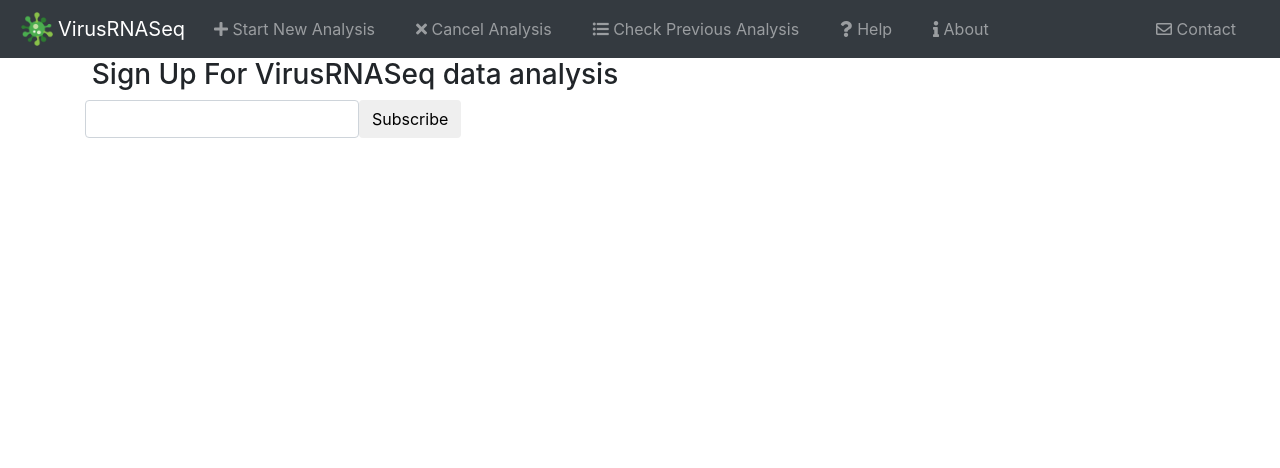
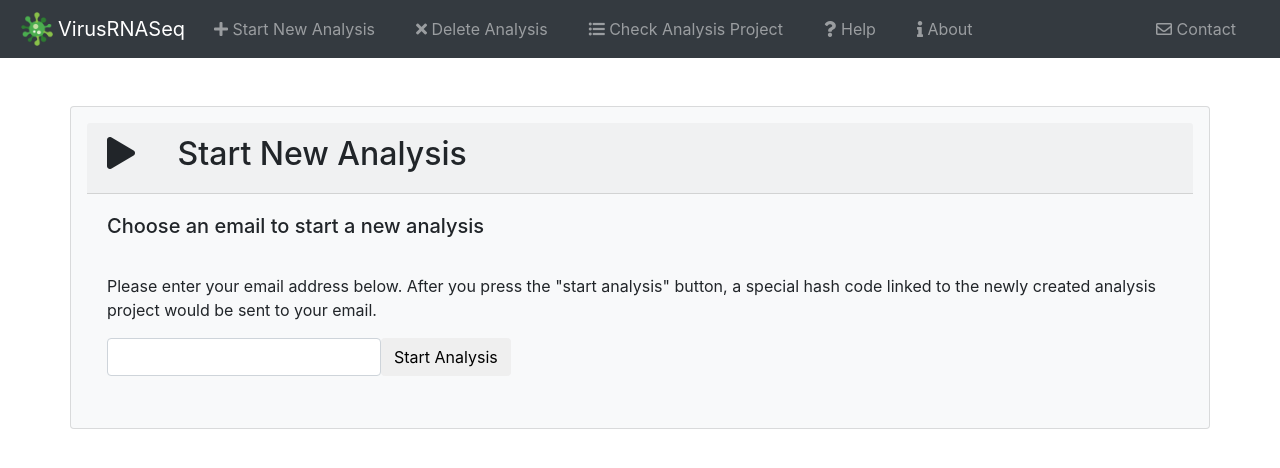
Before and after one commit to HowardChao/PathogenServer, a Django app: page /email_hash/start_new_analysis/ in a window 1280 px wide. Shown: the top 468 px of the page. Run offline with Django 3.2, Linux system fonts and the light colour scheme; some libraries are stand-ins or nearby versions.

Commit message:
Update sign in

```diff
--- a/src/VirusRNASeq/dataanalysis/static/js/progress_bar.js
+++ b/src/VirusRNASeq/dataanalysis/static/js/progress_bar.js
@@ -15,6 +15,7 @@
           var progress = parseInt(data.received, 10)/parseInt(data.size, 10)*100;
           $('.progress-bar').attr('aria-valuenow', progress);
           $('.progress-bar').attr('style', 'width: ' + progress + '%');
+          $('.progress-bar').text(Math.round(progress*100)/100 + '%');
         }
         else {
           $('.progress').attr('hidden', '');  // hide progress bar if no datas
--- a/src/VirusRNASeq/email_hash/forms.py
+++ b/src/VirusRNASeq/email_hash/forms.py
@@ -5,6 +5,9 @@
 class NewsletterUserSignUpForm(forms.ModelForm):
     helper = FormHelper()
     helper.form_show_labels = False
+    helper.form_class = 'blueForms'
+    # helper.update_attributes(maxlength="400")
+
     class Meta:
         model = models.NewsletterUser
         fields = ['email']
--- a/src/VirusRNASeq/email_hash/templates/email_hash/sign_up.html
+++ b/src/VirusRNASeq/email_hash/templates/email_hash/sign_up.html
@@ -4,8 +4,12 @@
 {% block content %}
 <div class="container">
     <div class="row">
-        <div class="col-lg-6 col-lg-offset-3">
-            <h3 class="text-center">Sign Up For VirusRNASeq data analysis</h3>
+        <div class="card bg-light mt-5 mb-3 w-100 p-3">
+            <div class="card-header"><p class="h2"><i class="fas fa-play"></i> &nbsp &nbsp Start New Analysis</p></div>
+            <div class="card-body w-100">
+                <h5 class="card-title" >Choose an email to start a new analysis</h5>
+                <br>
+                <p class="card-text">Please enter your email address below. After you press the "start analysis" button, a special hash code linked to the newly created analysis project would be sent to your email.  </p>
                 {% if messages %}
                     {% for message in messages %}
                         <div {% if message.tags %} class="{{message.tags}}" {% endif %} role="alert">
@@ -15,12 +19,12 @@
                         </div>
                     {% endfor %}
                 {% else %}
-            <form method="POST">
+                <form method="POST" class="w-100">
                     {% csrf_token %}
-                <div class="input-group">
+                    <div class="input-group w-100">
                         {% crispy form %}
                         <span class="input-group-btn">
-                        <button class="btn btn-default" type="submit">Subscribe</button>
+                            <button class="btn btn-default" type="submit">Start Analysis</button>
                         </span>
                     </div>
                 </form>
@@ -28,4 +32,5 @@
             </div>
         </div>
     </div>
+</div>
 {% endblock content %}
--- a/src/VirusRNASeq/static/css/mainstyles.css
+++ b/src/VirusRNASeq/static/css/mainstyles.css
@@ -2,3 +2,9 @@
   padding-left: 5px;
   padding-right:20px;
 }
+
+.card-whole-screen{
+    width: 100%;
+    height: 100%;
+    margin: 0;
+}
--- a/src/VirusRNASeq/templates/base.html
+++ b/src/VirusRNASeq/templates/base.html
@@ -54,10 +54,10 @@
                         <a class="nav-link" href={% url 'new_analysis' %}><i class="fas fa-plus"></i> Start New Analysis</a>
                     </li>
                     <li class="nav-item nav-middle">
-                        <a class="nav-link" href="dataanalysis"><i class="fas fa-times"></i> Cancel Analysis</a>
+                        <a class="nav-link" href={% url 'cancel_analysis' %}><i class="fas fa-times"></i> Delete Analysis</a>
                     </li>
                     <li class="nav-item nav-middle">
-                        <a class="nav-link" href="dataanalysis"><i class="fas fa-list-ul"></i> Check Previous Analysis</a>
+                        <a class="nav-link" href="dataanalysis"><i class="fas fa-list-ul"></i> Check  Analysis Project</a>
                     </li>
                     <li class="nav-item nav-middle">
                         <a class="nav-link" href="dataanalysis"><i class="fas fa-question"></i> Help<span class="sr-only">(current)</span></a>
```
Also changed, not shown: src/VirusRNASeq/email_hash/templates/email_hash/unsubscribe.html (+20 -5 lines), src/VirusRNASeq/db.sqlite3, 1 other file. Lines whose indentation alone changed are shown as unchanged.
